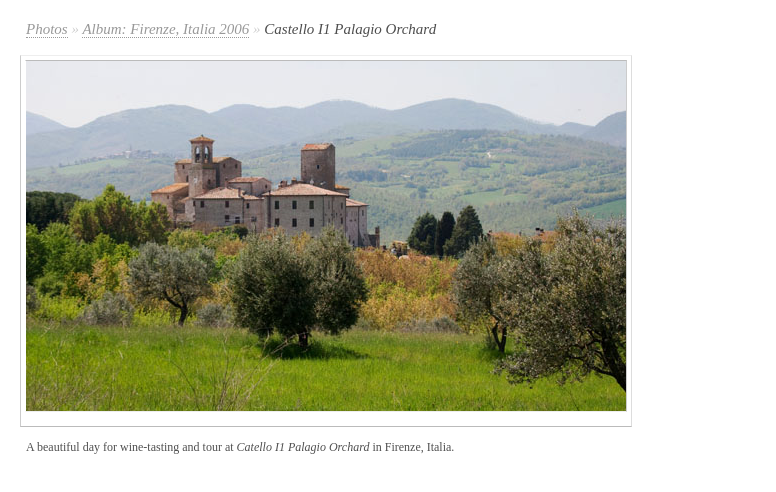
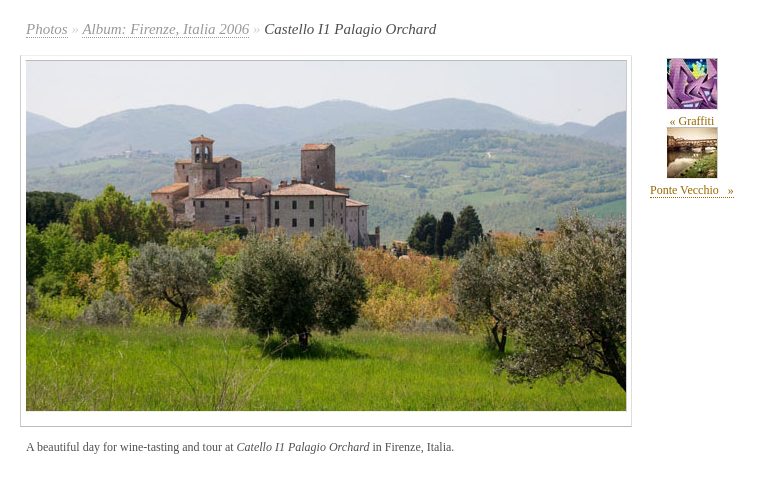
Before and after one commit to nthngoc277/the-art-and-science-of-css, a plain HTML site: page Images/index.html in a window 1280 px wide. Shown: the whole page, without its empty margins (0-776 px from the left). Drawn offline with Linux system fonts and the light colour scheme.

Commit message:
Adding pagination thumnails

```diff
--- a/Images/css/gallery.css
+++ b/Images/css/gallery.css
@@ -35,7 +35,7 @@ h1 a, h1 a:link, h1 a:hover, h1 a em, h1 a:link em, h1 a:hover em {
   color: #999;
 }
 
-p {
+p, ul {
   margin: 0 6px;
   padding: 0;
 }
@@ -58,7 +58,7 @@ p.photo {
   line-height: 1em;
 }
 
-p.photo a {
+p.photo a, ul.thumbnails a {
   display: block;
   float: left;
   margin: 0;
@@ -71,7 +71,7 @@ p.photo a {
   text-align: center;
 }
 
-p.photo a:hover {
+p.photo a:hover, ul.thumbnails a:hover {
   border-color: #ccc;
   background-color: #eee;
 }
@@ -87,3 +87,20 @@ p.description {
   font-size: 1.25em;
   line-height: 1.75em;
 }
+
+ul.navigation {
+  margin: 0 0 10px 0;
+  padding: 0;
+  text-align: center;
+  line-height: 1em;
+  list-style: none;
+  position: absolute;
+  top: 58px;
+  left: 650px;
+}
+
+ul.navigation li {
+  display: inline;
+  margin: 0;
+  padding: 0;
+}
--- a/Images/index.html
+++ b/Images/index.html
@@ -22,6 +22,22 @@
     <p class="description">
       A beautiful day for wine-tasting and tour at <em>Catello I1 Palagio Orchard</em> in Firenze, Italia.
     </p>
+
+    <ul class="navigation thumnails">
+      <li>
+        <a href="#">
+          <img src="images/thum1_gra.jpg" alt="Thumb: Graffiti">
+          &laquo;&nbsp;Graffiti
+        </a>
+      </li>
+
+      <li>
+        <a href="#">
+          <img src="images/thum2_ponte.jpg" alt="Thumb: Ponte Vecchio">
+          Ponte Vecchio &nbsp; &raquo;
+        </a>
+      </li>
+    </ul>
   </div>
 </body>
 </html>
```
Also changed, not shown: Images/images/thum1_gra.jpg (added), Images/images/thum2_ponte.jpg (added), Images/images/thumb1_gra.png (added).
